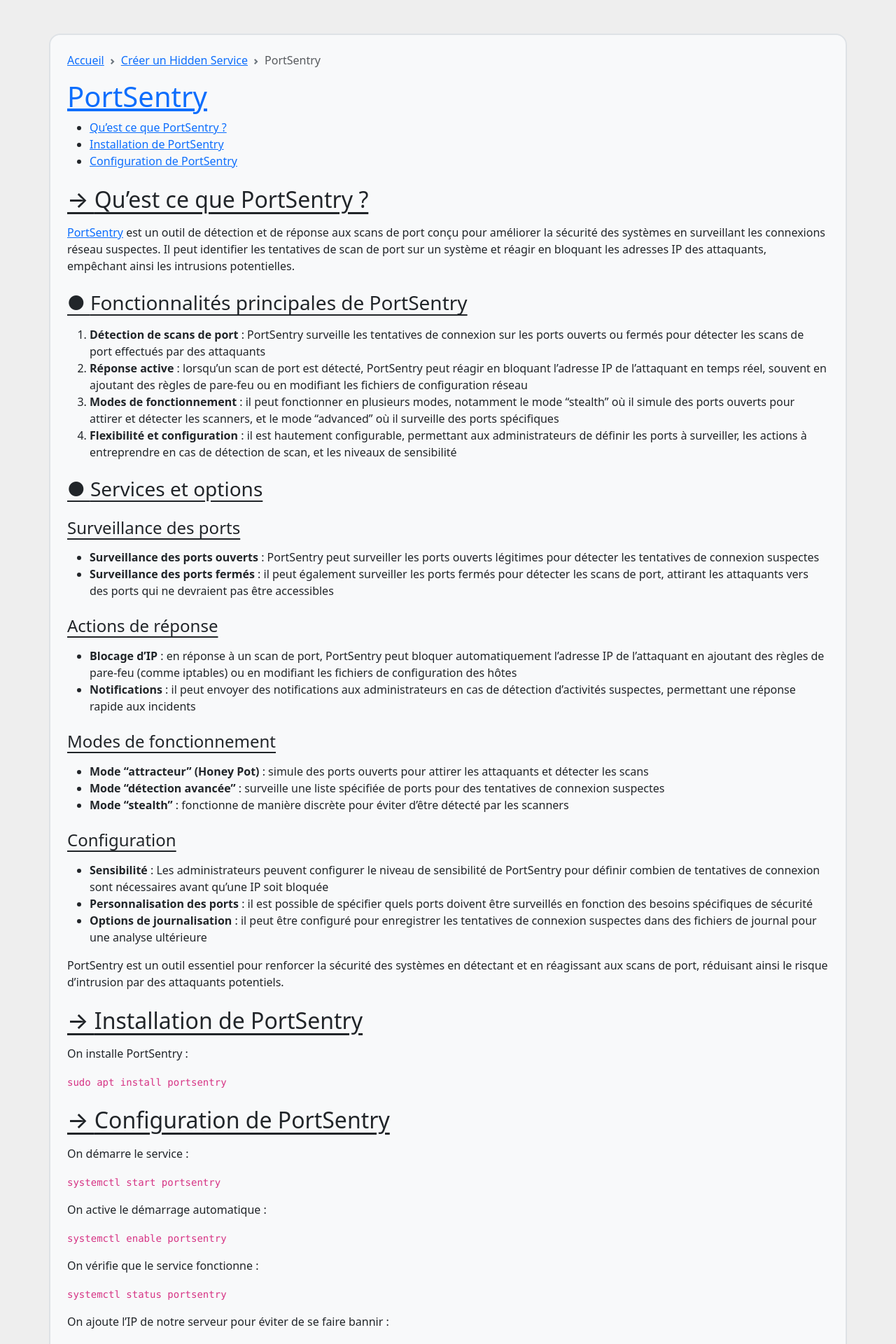
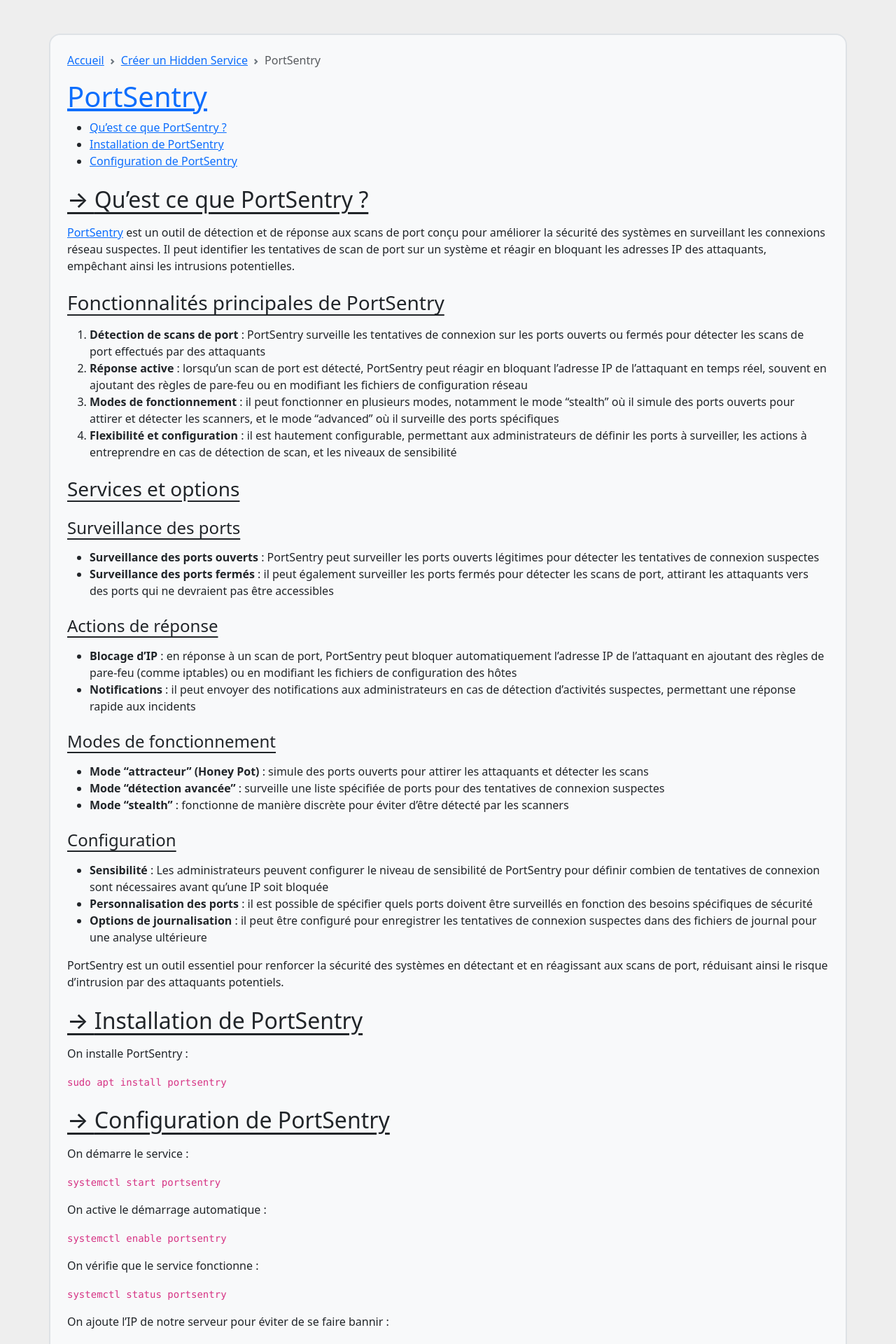
Before and after one commit to Machou/machou.github.io, a Jekyll site: the page built from pages/portsentry.md, in a window 1280 px wide. Shown: the top 1920 px of the page at 70% size. Built offline with Jekyll 4.4.1, drawn with Linux system fonts in a browser that asks for light colours; comment, search, counter and statistics services are not loaded.

Commit message:
corrections

```diff
--- a/assets/css/style.css
+++ b/assets/css/style.css
@@ -12,27 +12,23 @@
 	color: #212529;
 }
 
+h2 {
+}
+
+h3 {
+}
+
+h4 {
+}
+
 h2::before {
 	content: "→ ";
 }
 
 h3::before {
-	content: "● ";
 }
 
 h4::before {
-}
-
-h2 {
-
-}
-
-h3 {
-
-}
-
-h4 {
-
 }
 
 .table-wow td:first-child {
```
